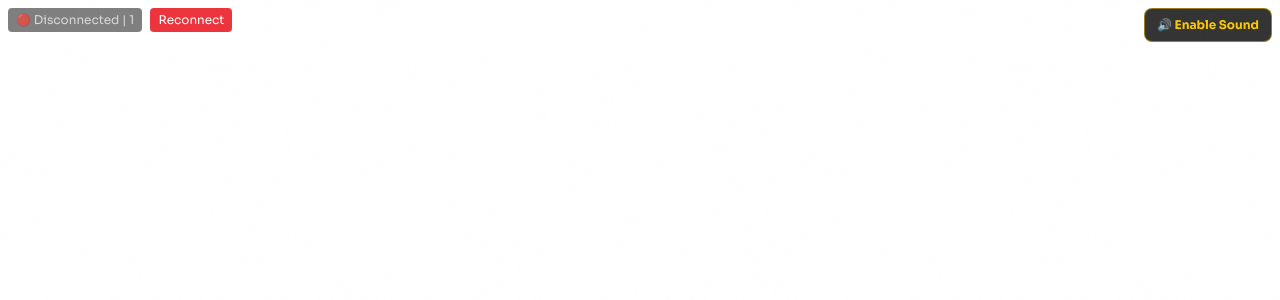
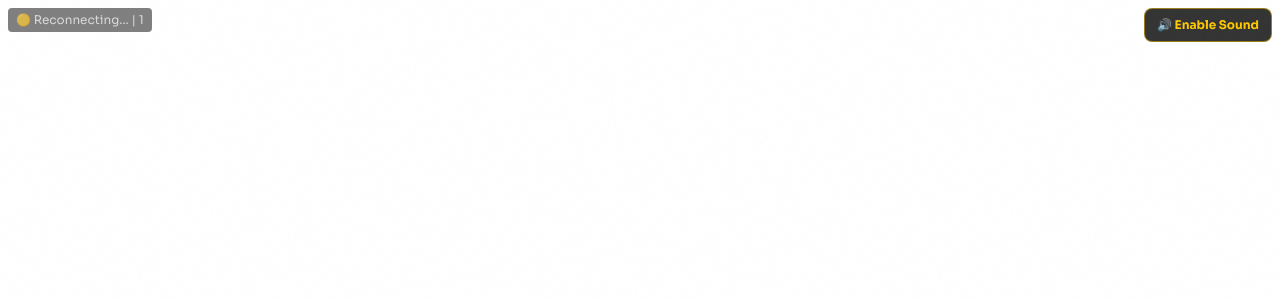
Before and after one commit to Gliana-Labs/gliana-pay-web, a SvelteKit app: page /overlay/1 in a window 1280 px wide. Shown: the top 300 px of the page. Built offline with nearby package versions, Linux system fonts and the light colour scheme; no server answers.

Commit message:
fix: convert overlay variables to $state() runes for Svelte 5 reactivity

```diff
--- a/src/routes/overlay/[slug]/+page.svelte
+++ b/src/routes/overlay/[slug]/+page.svelte
@@ -5,16 +5,16 @@
   let { data } = $props();
 
   let socket: WebSocket | null = null;
-  let isConnected = false;
-  let isReconnecting = false;
-  let wsError = '';
-  let currentTip: WSTipEvent['data'] | null = null;
-  let showAlert = false;
-  let alertSound: HTMLAudioElement | null = null;
+  let isConnected = $state(false);
+  let isReconnecting = $state(false);
+  let wsError = $state('');
+  let currentTip: WSTipEvent['data'] | null = $state(null);
+  let showAlert = $state(false);
+  let alertSound: HTMLAudioElement | null = $state(null);
   let wsUrl = '';
-  let soundEnabled = false;
-  let soundLoading = false;
-  let soundUrl = 'https://www.myinstants.com/media/sounds/default_eKkIk7O.mp3';
+  let soundEnabled = $state(false);
+  let soundLoading = $state(false);
+  let soundUrl = $state('https://www.myinstants.com/media/sounds/default_eKkIk7O.mp3');
   let alertQueue: WSTipEvent['data'][] = [];
   let isShowingAlert = false;
 
```
